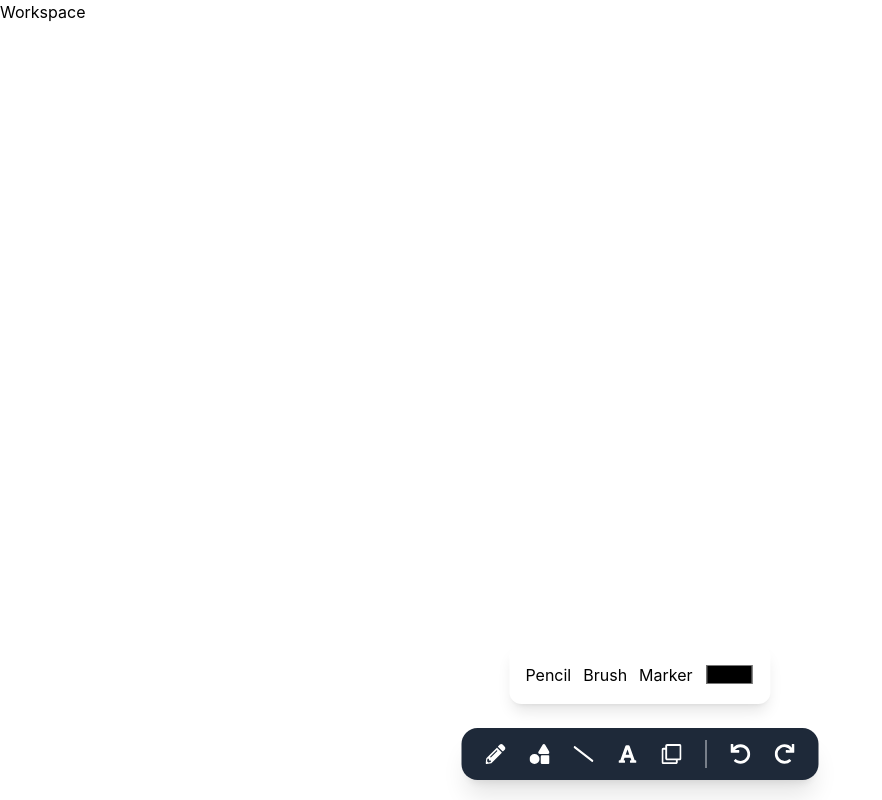
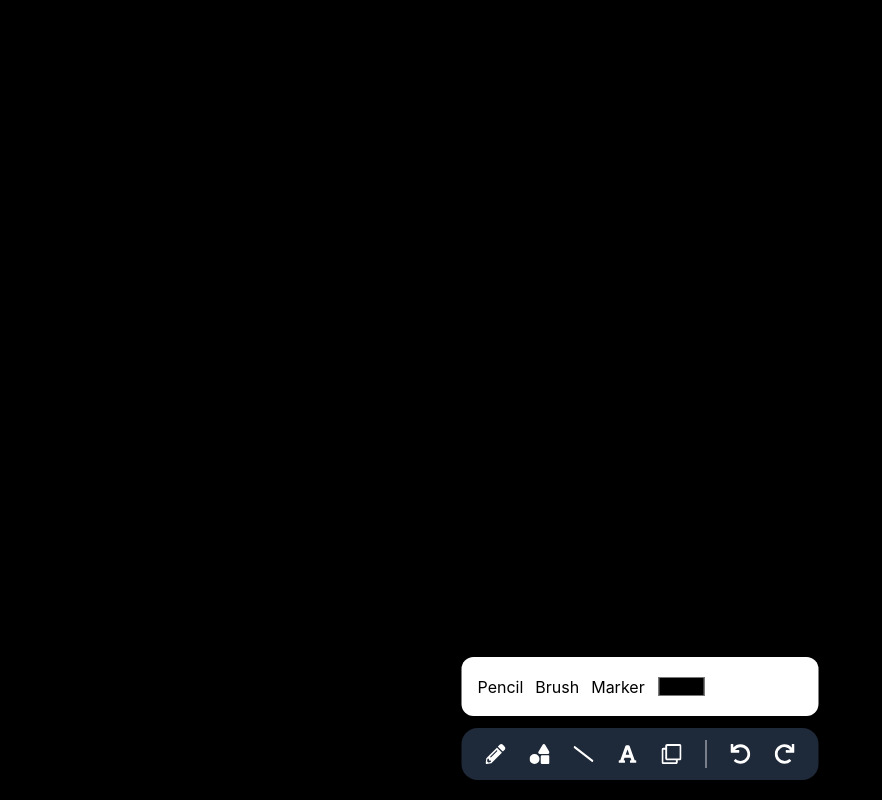
Before and after one commit to xtroon/DrawForge-Collaborative-app, a React (Vite) app in the folder user-ui/: page / in a window 1280 px wide. Shown: the whole page, without its empty margins (0-882 px from the left). Built offline with nearby package versions, Linux system fonts and the light colour scheme.

Commit message:
Update: Toolbar.tsc onfig

```diff
--- a/user-ui/src/components/canvas/Toolbar.tsx
+++ b/user-ui/src/components/canvas/Toolbar.tsx
@@ -1,52 +1,88 @@
 import { useState } from "react";
-import {FaPencilAlt, FaShapes, FaFont, FaSlash ,FaUndo, FaRedo, FaRegClone} from 'react-icons/fa';
+import {
+  FaPencilAlt,
+  FaShapes,
+  FaFont,
+  FaSlash,
+  FaUndo,
+  FaRedo,
+  FaRegClone,
+} from "react-icons/fa";
 
 export default function Toolbar() {
-  const [activeTool, setActiveTool] = useState<"draw" | "shape" | "line" | "text" | "template">("draw");
+  const [activeTool, setActiveTool] = useState<
+    "draw" | "shape" | "line" | "text" | "template"
+  >("draw");
 
+  const renderOptions = () => {
+    switch (activeTool) {
+      case "draw":
         return (
-    <>
-      {/* Floating Options */}
-      <div className="fixed bottom-24 left-1/2 -translate-x-1/2 bg-white rounded-xl shadow-lg p-4">
-        {activeTool === "draw" && (
           <div className="flex gap-3">
             <button>Pencil</button>
             <button>Brush</button>
             <button>Marker</button>
             <input type="color" />
           </div>
-        )}
+        );
 
-        {activeTool === "shape" && (
+      case "shape":
+        return (
           <div className="flex gap-3">
             <button>Rectangle</button>
             <button>Circle</button>
             <button>Arrow</button>
             <button>Line</button>
           </div>
-        )}
+        );
 
-        {activeTool === "text" && (
+      case "line":
+        return (
+          <div className="flex gap-3">
+            <button>Straight Line</button>
+            <button>Arrow Line</button>
+            <button>Dashed Line</button>
+          </div>
+        );
+
+      case "text":
+        return (
           <div className="flex gap-3">
             <button>B</button>
             <button>I</button>
             <button>U</button>
-            <input type="number" placeholder="16" className="w-14" />
+            <input
+              type="number"
+              placeholder="16"
+              className="w-14 text-black border rounded px-1"
+            />
           </div>
-        )}
+        );
 
-        {activeTool === "template" && (
+      case "template":
+        return (
           <div className="flex gap-3">
             <button>Flowchart</button>
             <button>Mind Map</button>
             <button>Blank</button>
           </div>
-        )}
+        );
+
+      default:
+        return null;
+    }
+  };
+
+  return (
+    <>
+      <div className="fixed bottom-5 left-1/2 -translate-x-1/2 z-50">
+        {/* Floating Options */}
+        <div className="mb-3 rounded-xl bg-white shadow-lg p-4">
+          {renderOptions()}
         </div>
 
         {/* Bottom Toolbar */}
-      <div className="fixed bottom-5 left-1/2 -translate-x-1/2 bg-gray-800 text-white shadow-xl rounded-2xl px-6 py-3 flex items-center gap-6">
-
+        <div className=" bg-gray-800 text-white shadow-xl rounded-2xl px-6 py-3 flex items-center gap-6">
           <button onClick={() => setActiveTool("draw")}>
             <FaPencilAlt size={20} />
           </button>
@@ -76,7 +112,7 @@ export default function Toolbar() {
           <button>
             <FaRedo size={20} />
           </button>
-
+        </div>
       </div>
     </>
   );
--- a/user-ui/src/pages/Workspace/Workspace.tsx
+++ b/user-ui/src/pages/Workspace/Workspace.tsx
@@ -1,12 +1,14 @@
-import Toolbar from '../../components/canvas/Toolbar'
+import Toolbar from "../../components/canvas/Toolbar";
 
 function Workspace() {
   return (
     <>
-      <div>Workspace</div>
-      <Toolbar />
+      <div className="min-h-screen bg-black relative">
+        Workspace
+        <Toolbar />
+      </div>
     </>
-  )
+  );
 }
 
-export default Workspace
+export default Workspace;
```
Lines whose indentation alone changed are shown as unchanged.
